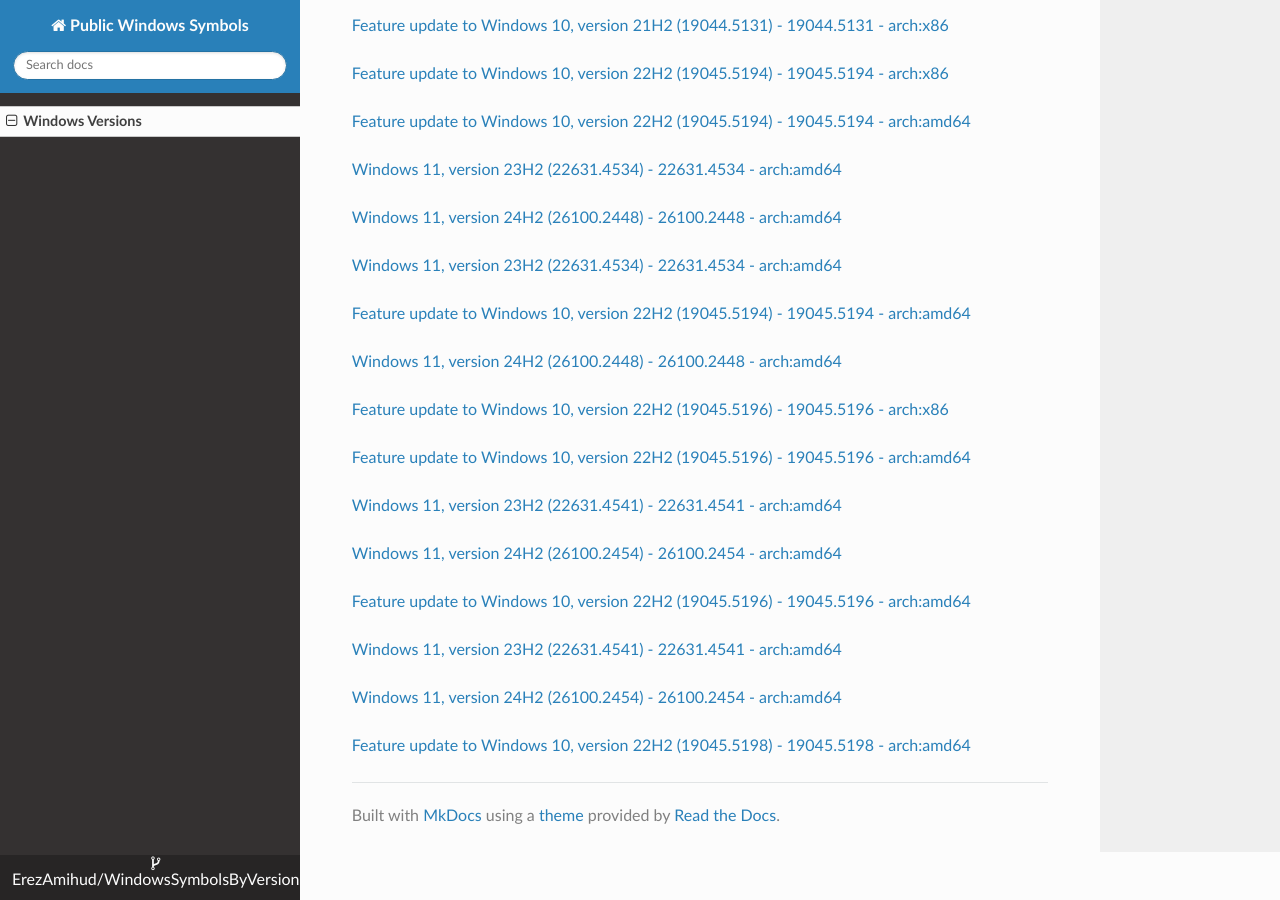
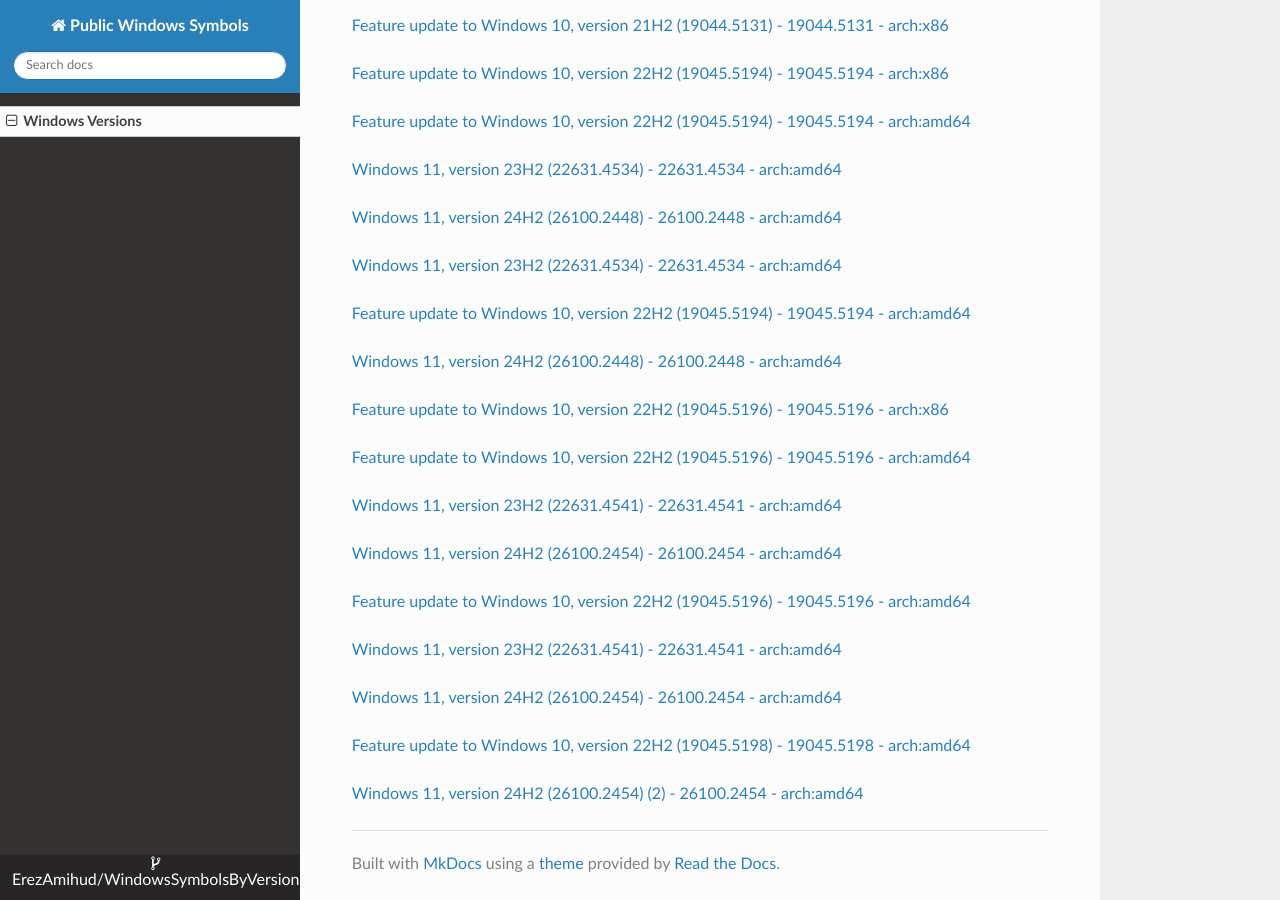
Before and after one commit to ErezAmihud/WindowsSymbolsByVersion, an MkDocs documentation site: the page built from docs/index.md, in a window 1280 px wide and 900 px high, scrolled down 63893 px. Built offline with MkDocs 1.6.1, drawn with Linux system fonts in a browser that asks for light colours; nearby versions of some CDN libraries.

Commit message:
Automated commit, add manifest for ec8096fc-dc44-483f-a6df-73d6e1ddfb26

```diff
--- a/docs/index.md
+++ b/docs/index.md
@@ -3802,3 +3802,6 @@
 
 
 [Feature update to Windows 10, version 22H2 (19045.5198) - 19045.5198 - arch:amd64](https://github.com/ErezAmihud/WindowsSymbolsByVersion/blob/main/manifests/7ab4fc06-757e-4b13-897e-7f76bba9e469.manifest)
+
+
+[Windows 11, version 24H2 (26100.2454) (2) - 26100.2454 - arch:amd64](https://github.com/ErezAmihud/WindowsSymbolsByVersion/blob/main/manifests/ec8096fc-dc44-483f-a6df-73d6e1ddfb26.manifest)
```
Also changed, not shown: process_builds.json (+1 -1 lines).
